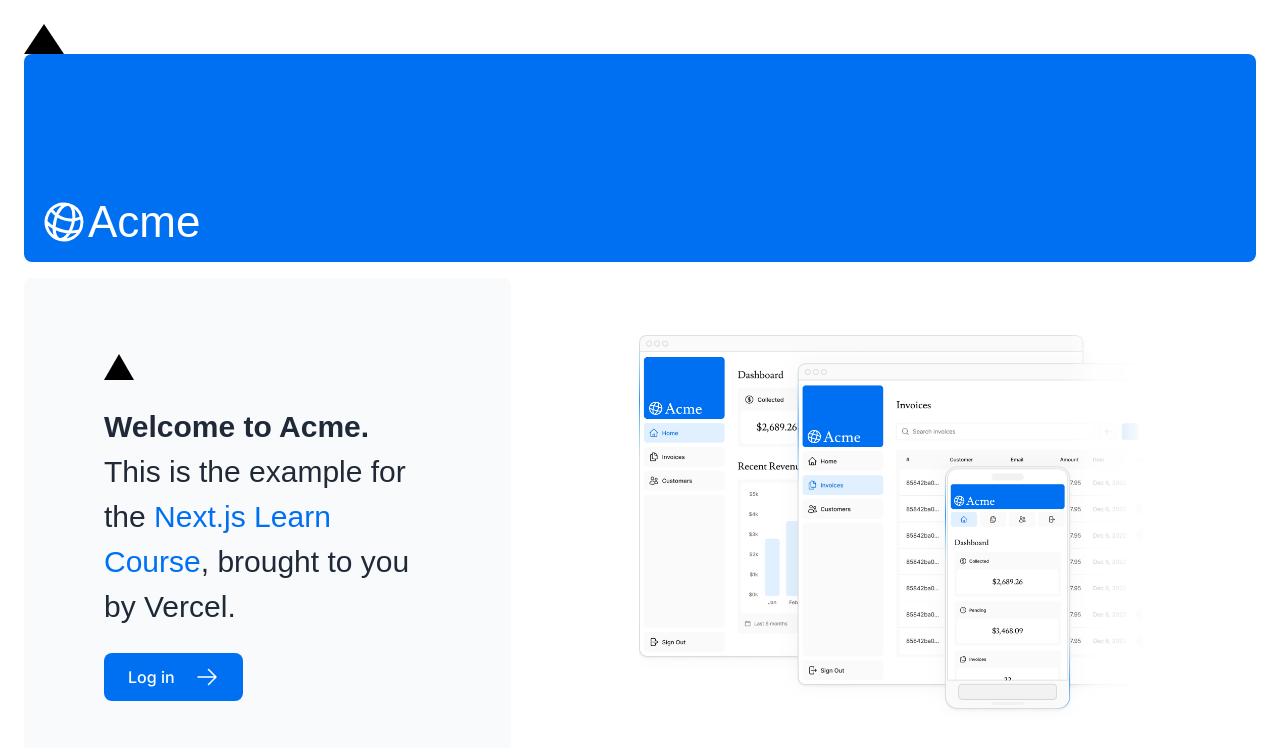
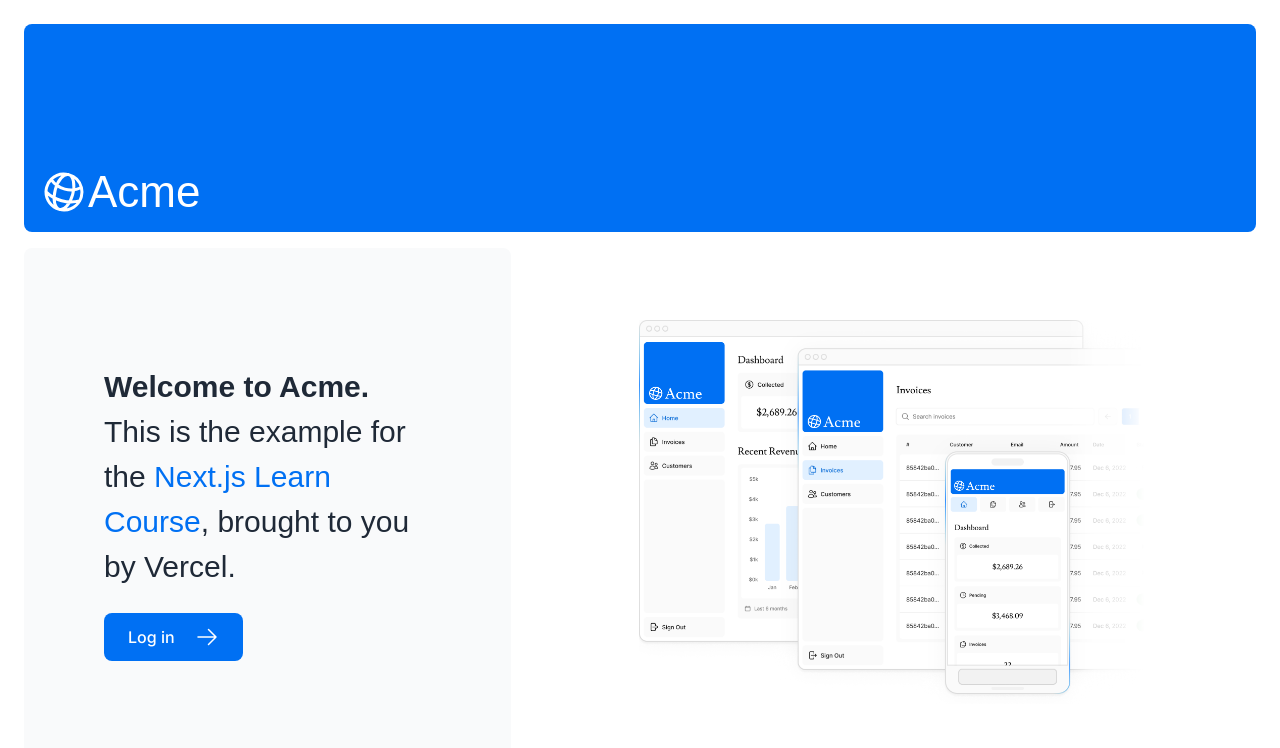
Before and after one commit to athira-di-pitsolutions/dashboard-app-nextjs, a Next.js app: page / in a window 1280 px wide. Shown: the top 748 px of the page. Built offline with nearby package versions, Linux system fonts and the light colour scheme; a web font is replaced by a local one.

Commit message:
removed black triangle

```diff
--- a/app/page.tsx
+++ b/app/page.tsx
@@ -1,22 +1,22 @@
 import AcmeLogo from '@/app/ui/acme-logo';
 import { ArrowRightIcon } from '@heroicons/react/24/outline';
 import Link from 'next/link';
-import styles from '@/app/ui/home.module.css';
+// import styles from '@/app/ui/home.module.css';
 import { lusitana } from './ui/fonts';
 import Image from 'next/image';
 
 export default function Page() {
   return (
     <main className="flex min-h-screen flex-col p-6">
-      <div className={styles.shape} />
+      {/* <div className={styles.shape} /> */}
       <div className="flex h-20 shrink-0 items-end rounded-lg bg-blue-500 p-4 md:h-52">
         <AcmeLogo />
       </div>
       <div className="mt-4 flex grow flex-col gap-4 md:flex-row">
         <div className="flex flex-col justify-center gap-6 rounded-lg bg-gray-50 px-6 py-10 md:w-2/5 md:px-20">
-          <div
+          {/* <div
             className="relative w-0 h-0 border-l-[15px] border-r-[15px] border-b-[26px] border-l-transparent border-r-transparent border-b-black"
-          />
+          /> */}
           <p className={`text-xl text-gray-800 md:text-3xl md:leading-normal ${lusitana.className} antialiased`}>
             <strong>Welcome to Acme.</strong> This is the example for the{' '}
             <Link href="https://nextjs.org/learn/" className="text-blue-500">Next.js Learn Course</Link>
```
